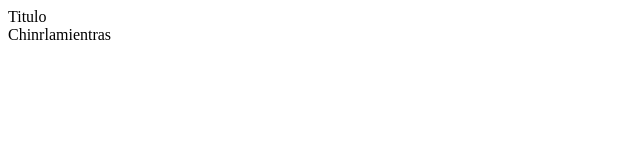
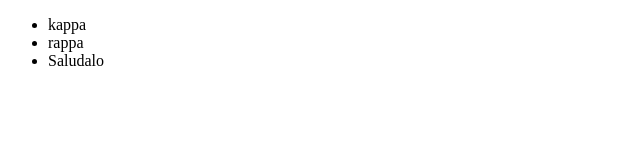
Before and after one commit to Shock-Dart/VuePractica, a plain HTML site: page index.html in a window 1280 px wide. Shown: the whole page, without its empty margins (0-640 px from the left). Drawn offline with nearby package versions, Linux system fonts and the light colour scheme.

Commit message:
Padre a Hijo

```diff
--- a/index.html
+++ b/index.html
@@ -11,26 +11,25 @@
     <div id="app"></div>
     <script>
         const app = Vue.createApp({
-            template: `
-                <div>
-                    <v-layout>
-                        <template v-slot:header>
-                            Titulo
-                        </template>
-                        <template v-slot:content>
-                            Chinrlamientras
-                        </template>
-                    </v-layout>
-                </div>
+            data(){
+              return {
+                items:["kappa", "rappa", ,]
+              };
+            },
+            template:`
+                <ul>
+                    <v-item v-for="item in items" v-bind:text="item"> </v-item>
+                </ul>
             `
         })
 
-        app.component("v-layout", {
-            template:`
-                <header>
-                    <slot name="header"></slot>
-                </header>
-                <div><slot name="content"></slot></div> `
+        app.component("v-item", {
+            props: {
+                text:{
+                    default:"Saludalo"
+                }
+            },
+            template: `<li>{{text}}</li>`
         })
 
         const vm = app.mount("#app");
```
